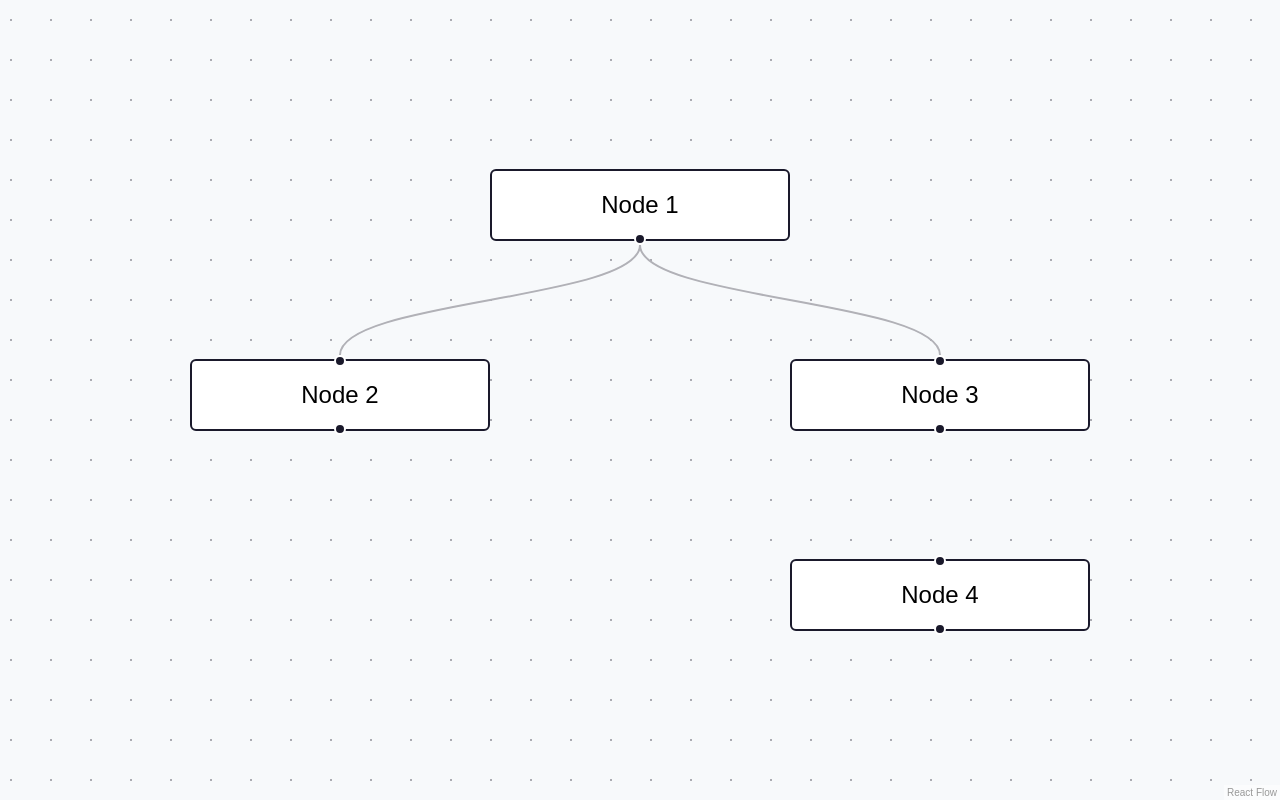
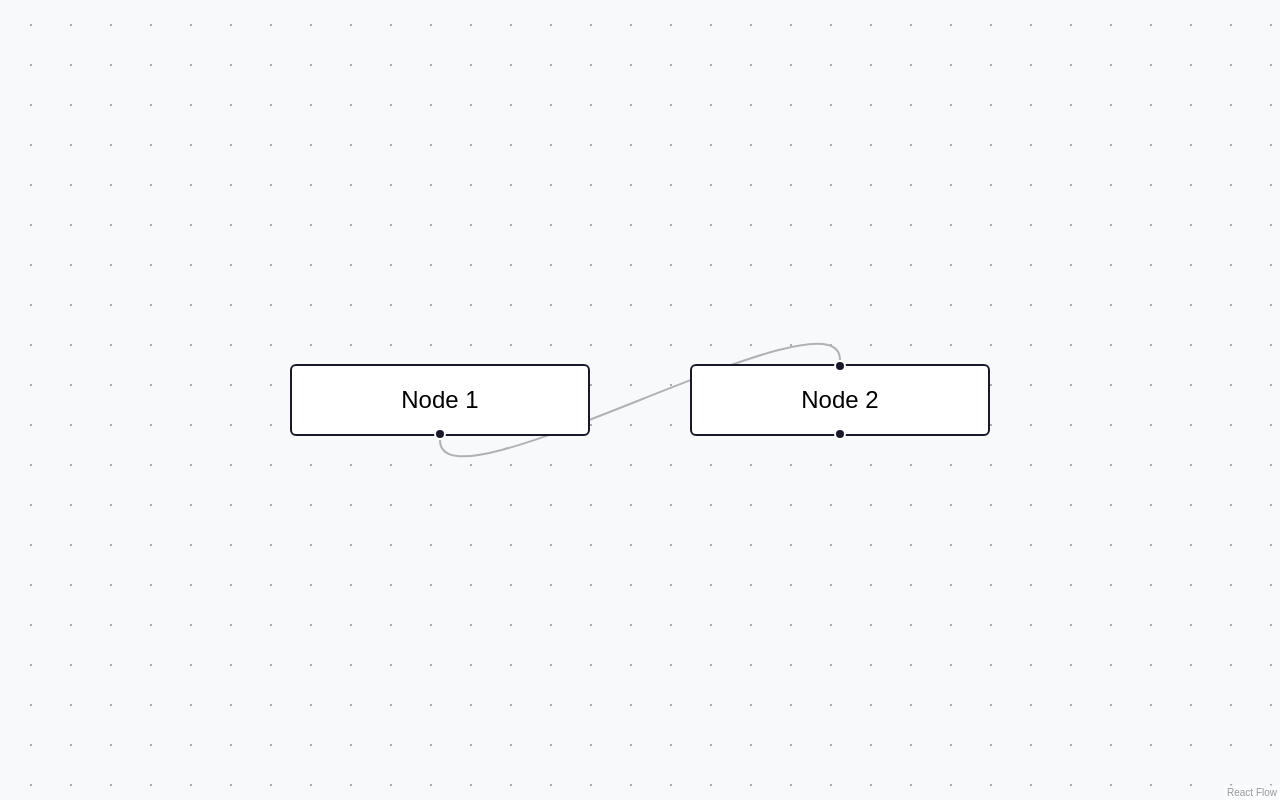
Before and after one commit to pks9862728888/react-flow-demo, a Next.js app: page / in a window 1280 px wide. Built offline with nearby package versions, Linux system fonts and the light colour scheme.

Commit message:
Refactored code to use typescript

```diff
--- a/src/app/components/ProviderFlow.jsx
+++ /dev/null
@@ -1,44 +0,0 @@
-"use client";
-import React, {useCallback} from 'react';
-import {addEdge, Background, ReactFlow, ReactFlowProvider, useEdgesState, useNodesState,} from '@xyflow/react';
-
-import '@xyflow/react/dist/style.css';
-
-const initialNodes = [
-  {id: '1', type: 'input', data: {label: 'Node 1'}, position: {x: 250, y: 5}},
-  {id: '2', data: {label: 'Node 2'}, position: {x: 100, y: 100}},
-  {id: '3', data: {label: 'Node 3'}, position: {x: 400, y: 100}},
-  {id: '4', data: {label: 'Node 4'}, position: {x: 400, y: 200}},
-];
-
-const initialEdges = [
-  {id: 'e1-2', source: '1', target: '2'},
-  {id: 'e1-3', source: '1', target: '3'},
-];
-
-function ProviderFlow() {
-  const [nodes, , onNodesChange] = useNodesState(initialNodes);
-  const [edges, setEdges, onEdgesChange] = useEdgesState(initialEdges);
-  const onConnect = useCallback(
-    (params) => setEdges((els) => addEdge(params, els)),
-    [],
-  );
-
-  return (
-    <ReactFlowProvider>
-      <ReactFlow
-        nodes={nodes}
-        edges={edges}
-        onNodesChange={onNodesChange}
-        onEdgesChange={onEdgesChange}
-        onConnect={onConnect}
-        fitView
-        style={{backgroundColor: "#F7F9FB"}}
-      >
-        <Background/>
-      </ReactFlow>
-    </ReactFlowProvider>
-  );
-}
-
-export default ProviderFlow;
--- /dev/null
+++ b/src/app/components/ProviderFlow.tsx
@@ -0,0 +1,38 @@
+"use client";
+import React, {useCallback} from 'react';
+import {addEdge, Background, Node, ReactFlow, ReactFlowProvider, useEdgesState, useNodesState} from '@xyflow/react';
+
+import '@xyflow/react/dist/style.css';
+import {EdgeBase} from "@xyflow/system";
+
+const initialNodes: Node[] = [
+  {id: '1', type: 'input', data: {label: 'Node 1'}, position: {x: 100, y: 100}},
+  {id: '2', data: {label: 'Node 2'}, position: {x: 300, y: 100}}
+];
+
+const initialEdges: EdgeBase[] = [
+  {id: 'e1-2', source: '1', target: '2'}
+];
+
+function ProviderFlow() {
+  const [nodes, , onNodesChange] = useNodesState(initialNodes);
+  const [edges, setEdges, onEdgesChange] = useEdgesState(initialEdges);
+  useCallback((params: EdgeBase): void => setEdges((els) => addEdge(params, els)), []);
+
+  return (
+    <ReactFlowProvider>
+      <ReactFlow
+        nodes={nodes}
+        edges={edges}
+        onNodesChange={onNodesChange}
+        onEdgesChange={onEdgesChange}
+        fitView
+        style={{backgroundColor: "#F7F9FB"}}
+      >
+        <Background/>
+      </ReactFlow>
+    </ReactFlowProvider>
+  );
+}
+
+export default ProviderFlow;
```
